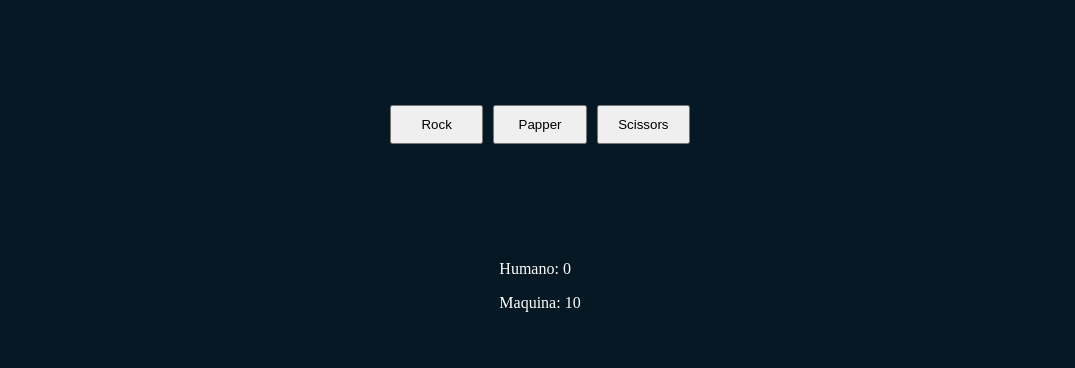
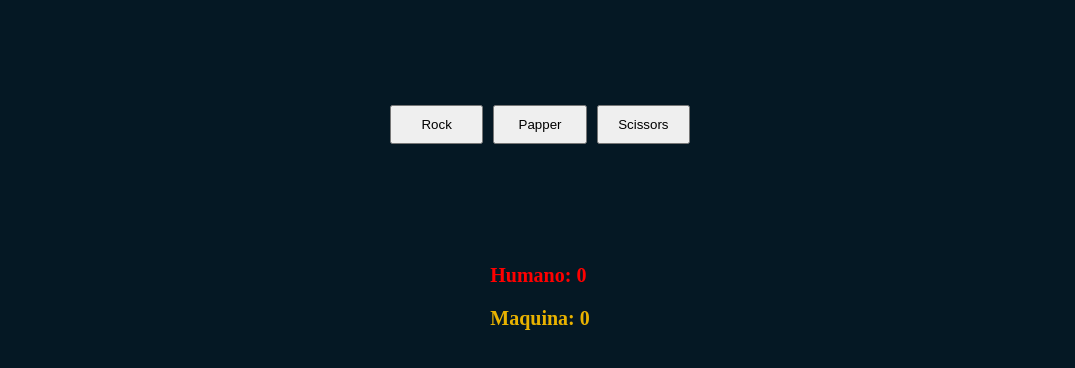
Before and after one commit to jhonrv06/Rock-Paper-Scissors, a plain HTML site: page index.html in a window 1280 px wide. Shown: the part 94-462 px from the top of the page, without its empty margins (100-1175 px from the left). Drawn offline with Linux system fonts and the light colour scheme.

Commit message:
se agregan estilos varios al contenido

```diff
--- a/index.html
+++ b/index.html
@@ -16,8 +16,8 @@
         <button id="Scissors" class="container_button">Scissors</button>
     </main>
     <div class="puntuacion">
-        <p>Humano: <span id="scorehuman">0</span></p>
-        <p>Maquina: <span id="scorecomputer">10</span></p>
+        <p class="puntuacion_text">Humano: <span class="puntuacion_span" id="scorehuman">0</span></p>
+        <p class="puntuacion_text">Maquina: <span class="puntuacion_span" id="scorecomputer">0</span></p>
 
         <script type="module" src="src/gamelogic.js"></script>
         <script type="module" src="src/doom_modific.js"></script>
--- a/styles/style.css
+++ b/styles/style.css
@@ -32,3 +32,19 @@ h1{
     padding: 10px 0;
     width: 20px;
 }
+
+.puntuacion_span{
+    font-size: 20px;
+}
+.puntuacion_text{
+    font-weight: bolder;
+    font-size: 20px;
+}
+
+.puntuacion_text:first-child{
+    color: red;
+}
+
+.puntuacion_text:nth-child(2){
+    color: rgb(233, 178, 0);
+}
```
